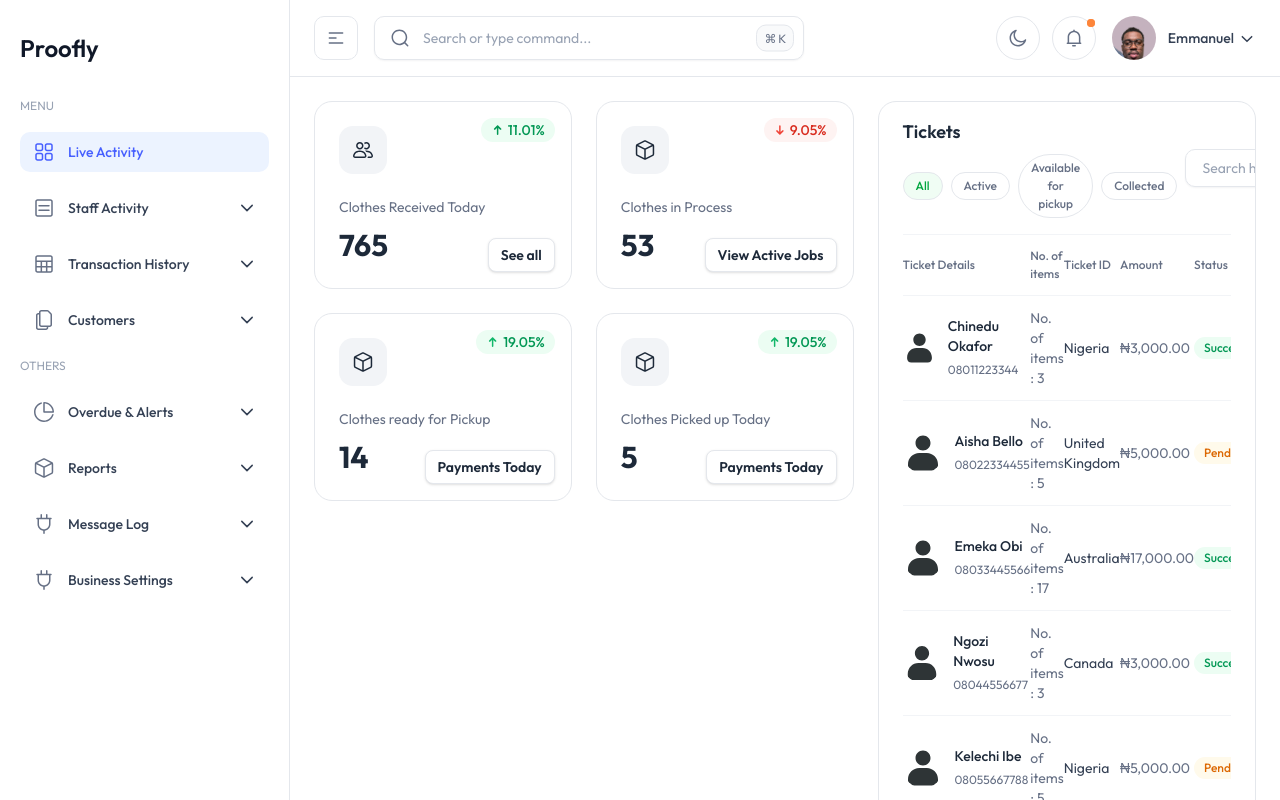
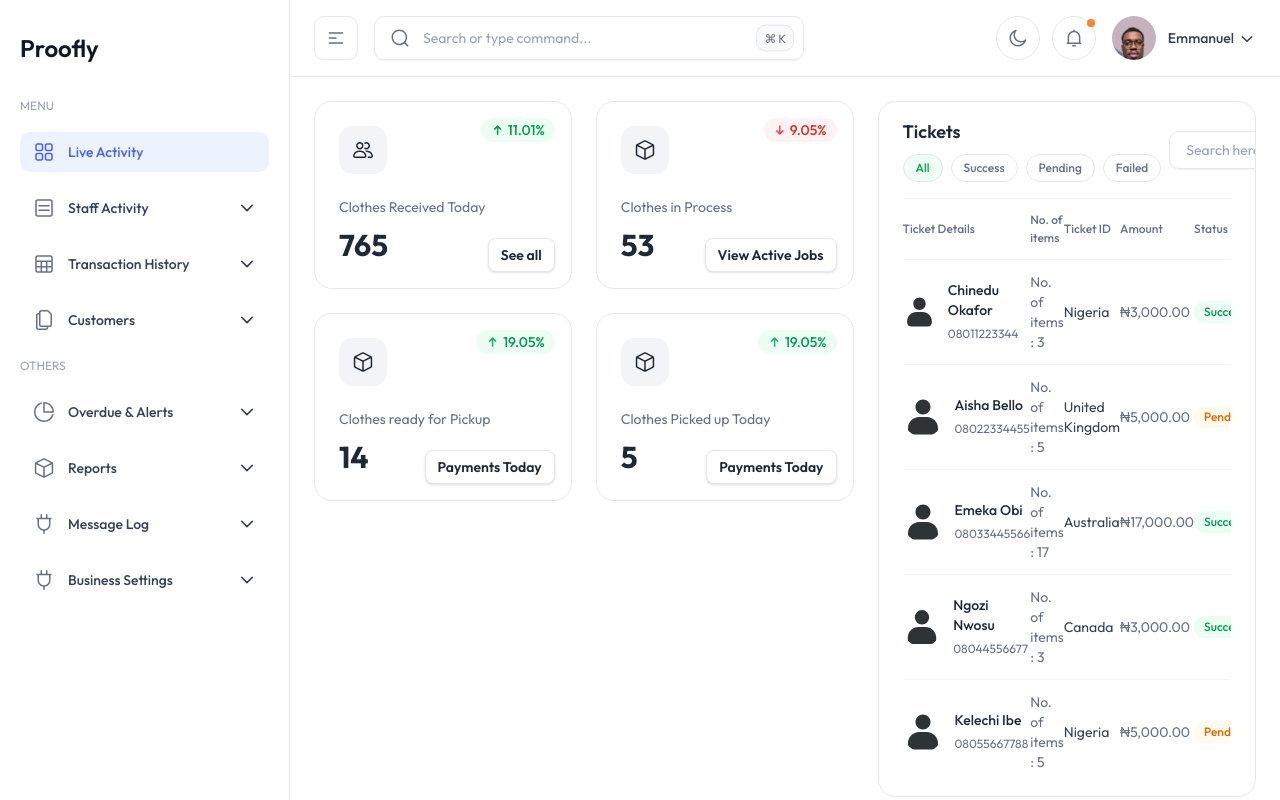
Before and after one commit to Enochchukwudi-dev/dashboard, a Next.js app: page / in a window 1280 px wide. Shown: the top 800 px of the page. Built offline with nearby package versions, Linux system fonts and the light colour scheme.

Commit message:
Fix: use status-based tabs and correct filter comparison

```diff
--- a/src/components/transactions/Transactions.tsx
+++ b/src/components/transactions/Transactions.tsx
@@ -12,20 +12,20 @@ import {
 import Badge from "../ui/badge/Badge";
 import { transactions as mockTransactions, Transaction } from "@/lib/mockData";
 
-const currencies = ["All", "Active", "Available for pickup", "Collected"] as const;
+const tabs = ["All", "Success", "Pending", "Failed"] as const;
 
 export default function Transactions() {
-  const [tab, setTab] = useState<typeof currencies[number]>("All");
+  const [tab, setTab] = useState<typeof tabs[number]>("All");
   const [query, setQuery] = useState("");
 
   const filtered = useMemo(() => {
     return mockTransactions.filter((t) => {
-      const matchCurrency = tab === "All" ? true : t.currency === tab;
+      const matchStatus = tab === "All" ? true : t.status === tab;
       const matchQuery =
         !query ||
         t.name.toLowerCase().includes(query.toLowerCase()) ||
         (t.phone && t.phone.includes(query));
-      return matchCurrency && matchQuery;
+      return matchStatus && matchQuery;
     });
   }, [tab, query]);
 
@@ -35,7 +35,7 @@ export default function Transactions() {
         <div>
           <h3 className="text-lg font-semibold text-gray-800 dark:text-white/90">Tickets</h3>
           <div className="mt-2 flex items-center gap-2">
-            {currencies.map((c) => (
+            {tabs.map((c) => (
               <button
                 key={c}
                 onClick={() => setTab(c)}
```
